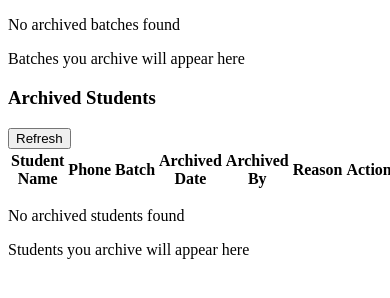
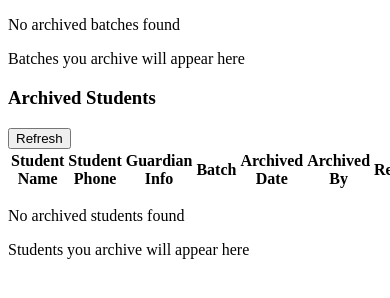
Before and after one commit to jhihihggggg/saro, a Flask app: template templates/templates/partials/archive_management.html in a window 390 px wide; the page is wider, and only the part inside the window is pictured. Shown: the part 268-566 px from the top of that part. Run offline with Flask 3, Linux system fonts and the light colour scheme; the template is opened without the code that fills it, so the values that code supplies are empty.

Commit message:
Add guardian phone to archive view and archive button to student management

```diff
--- a/templates/templates/partials/archive_management.html
+++ b/templates/templates/partials/archive_management.html
@@ -133,7 +133,8 @@
                         <thead class="bg-gray-50">
                             <tr>
                                 <th class="px-6 py-3 text-left text-xs font-medium text-gray-500 uppercase">Student Name</th>
-                                <th class="px-6 py-3 text-left text-xs font-medium text-gray-500 uppercase">Phone</th>
+                                <th class="px-6 py-3 text-left text-xs font-medium text-gray-500 uppercase">Student Phone</th>
+                                <th class="px-6 py-3 text-left text-xs font-medium text-gray-500 uppercase">Guardian Info</th>
                                 <th class="px-6 py-3 text-left text-xs font-medium text-gray-500 uppercase">Batch</th>
                                 <th class="px-6 py-3 text-left text-xs font-medium text-gray-500 uppercase">Archived Date</th>
                                 <th class="px-6 py-3 text-left text-xs font-medium text-gray-500 uppercase">Archived By</th>
@@ -146,9 +147,12 @@
                                 <tr>
                                     <td class="px-6 py-4 whitespace-nowrap">
                                         <div class="text-sm font-medium text-gray-900" x-text="student.firstName + ' ' + student.lastName"></div>
-                                        <div class="text-sm text-gray-500" x-text="student.guardianName"></div>
                                     </td>
                                     <td class="px-6 py-4 whitespace-nowrap text-sm text-gray-900" x-text="student.phoneNumber"></td>
+                                    <td class="px-6 py-4 whitespace-nowrap">
+                                        <div class="text-sm font-medium text-gray-900" x-text="student.guardianName || 'N/A'"></div>
+                                        <div class="text-sm text-gray-500" x-text="student.guardianPhone || 'N/A'"></div>
+                                    </td>
                                     <td class="px-6 py-4 whitespace-nowrap text-sm text-gray-500">
                                         <span x-text="student.batch ? student.batch.name : 'No batch'"></span>
                                     </td>
```
Also changed, not shown: templates/templates/partials/student_management.html (+36 -0 lines).
